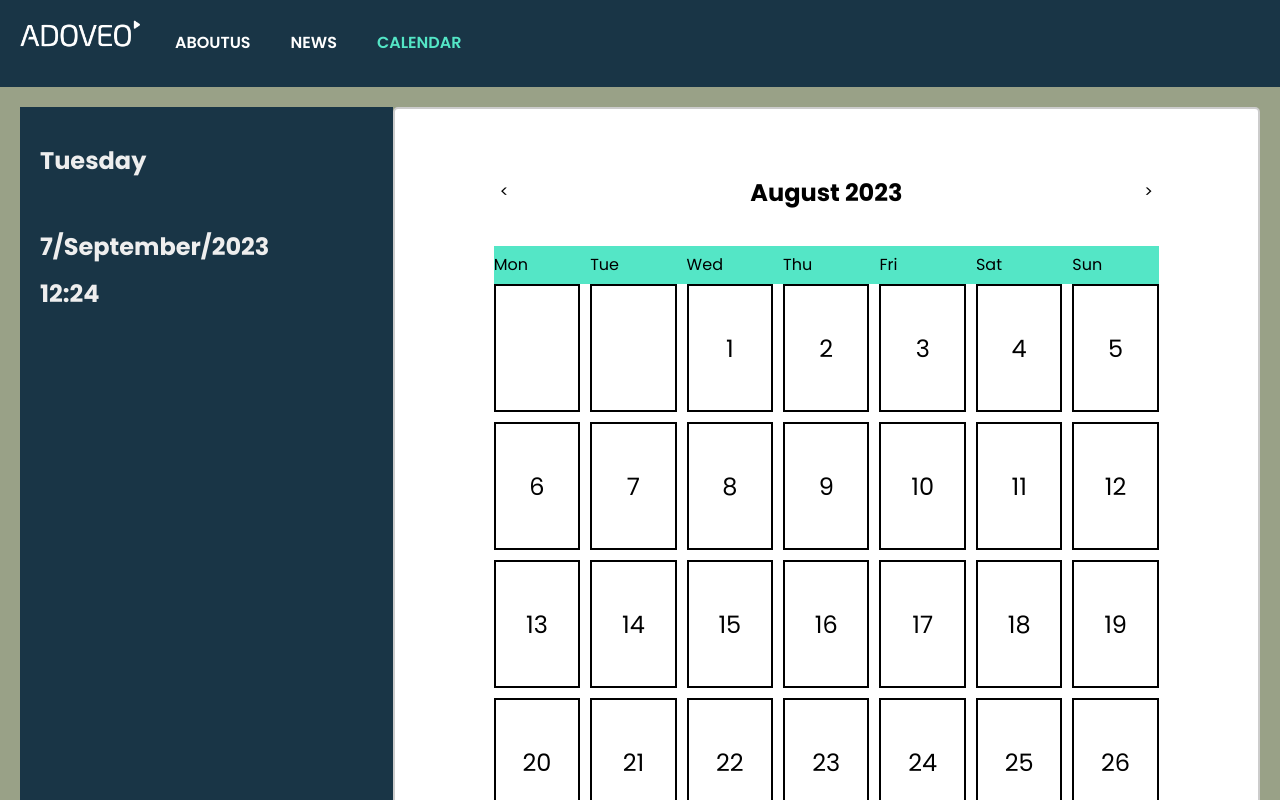
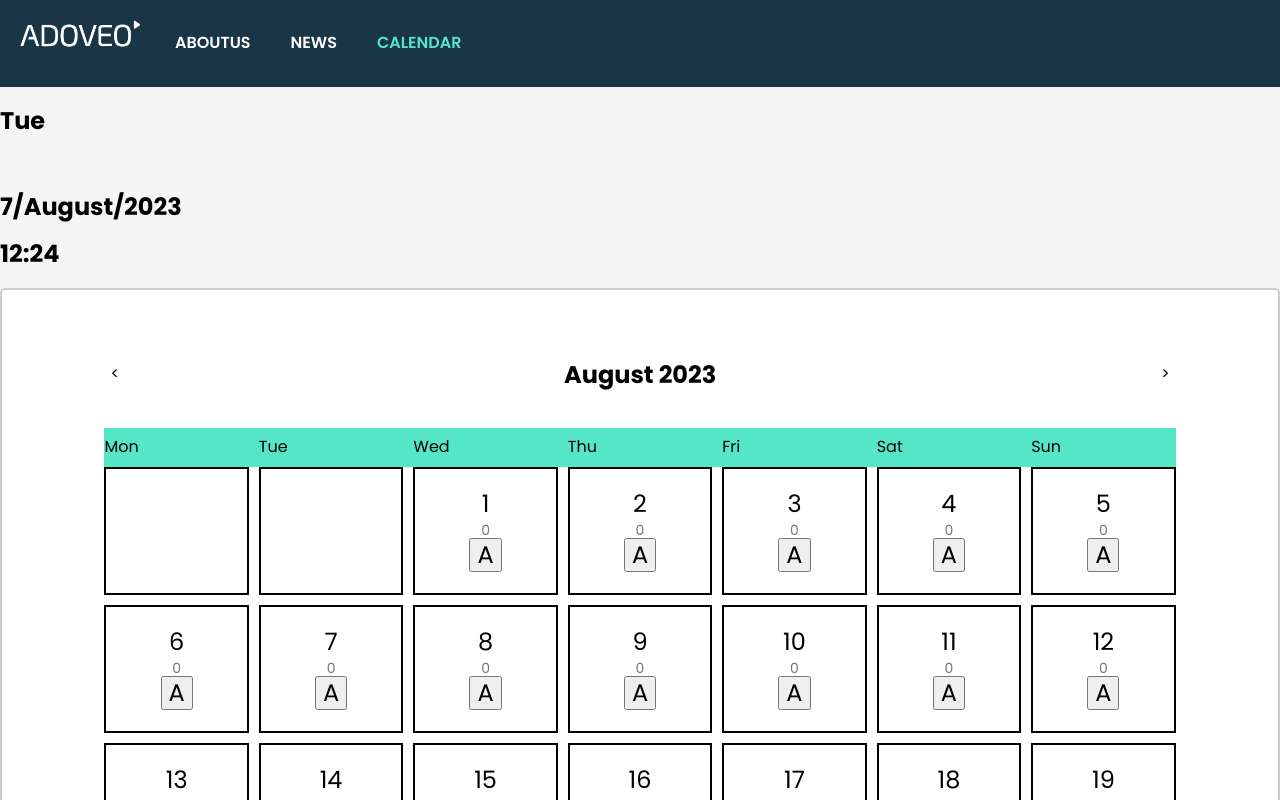
Before and after one commit to JamJarLid/devops-project, a React (Vite) app: page /calendar in a window 1280 px wide. Shown: the top 800 px of the page. Built offline with nearby package versions, Linux system fonts and the light colour scheme.

Commit message:
fixed the calendar

```diff
--- a/src/calendar/Calendar.jsx
+++ b/src/calendar/Calendar.jsx
@@ -1,63 +1,40 @@
 import React, { useState } from 'react';
 import './calendar.css';
 
-const calendar = () => {
+const Calendar = () => {
   const [date, setDate] = useState(new Date());
-  const [selectedDate, setSelectedDate] = useState();
+  const [selectedDate, setSelectedDate] = useState(null);
   const [tasks, setTasks] = useState([]);
   const [taskInput, setTaskInput] = useState('');
 
   const setPrevMonth = () => {
-    fixDate((prevDate) => {
-      let year = prevDate.getFullYear();
-      let month = prevDate.getMonth() - 1;
-      if (month < 0) {
-        month = 11;
-        year -= 1;
-      }
-      return new Date(year, month, 1);
-    });
+    setDate(prevDate => new Date(prevDate.getFullYear(), prevDate.getMonth() - 1, 1));
   };
 
   const setNextMonth = () => {
-    setDate((prevDate) => {
-      let year = prevDate.getFullYear();
-      let month = prevDate.getMonth() + 1;
-      if (month > 11) {
-        month = 0;
-        year += 1;
-      }
-      return new Date(year, month, 1);
-    });
+    setDate(prevDate => new Date(prevDate.getFullYear(), prevDate.getMonth() + 1, 1));
   };
 
-  const handleDateClick = (day) => {
+  const setDateClick = day => {
     setSelectedDate(day);
-    document.getElementById('addTasks').style.display = 'None';
   };
 
   const addTodo = (date, taskList) => {
-    setTasks((prevTasks) => [...prevTasks, { date, tasks: taskList }]);
-    document.getElementById('addTasks').style.display = 'inline-block';
+    setTasks(prevTasks => [...prevTasks, { date, tasks: taskList }]);
   };
 
-  const getTasksForDate = (date) => {
-    const task = tasks.find((task) => task.date === date);
+  const getTasksForDate = date => {
+    const task = tasks.find(task => task.date === date);
     return task ? task.tasks : [];
   };
 
   const addTask = () => {
     if (taskInput.trim() !== '' && selectedDate) {
-      const dateFull = selectedDate;
-      const taskList = getTasksForDate(dateFull);
-      const updatedTaskList = [...taskList, taskInput];
-
-      const updatedTasks = tasks.map((task) => {
-        if (task.date === dateFull) {
-          return { date: dateFull, tasks: updatedTaskList };
-        }
-        return task;
-      });
+      const updatedTasks = tasks.map(task =>
+        task.date === selectedDate
+          ? { date: selectedDate, tasks: [...task.tasks, taskInput] }
+          : task
+      );
 
       setTasks(updatedTasks);
       setTaskInput('');
@@ -78,15 +55,7 @@ const calendar = () => {
     'November',
     'December',
   ];
-  const weekDays = [
-    'Monday',
-    'Tuesday',
-    'Wednesday',
-    'Thursday',
-    'Friday',
-    'Saturday',
-    'Sunday',
-  ];
+  const weekDays = ['Mon', 'Tue', 'Wed', 'Thu', 'Fri', 'Sat', 'Sun'];
 
   const currentMonth = months[date.getMonth()];
   const currentYear = date.getFullYear();
@@ -94,35 +63,36 @@ const calendar = () => {
   const daysInMonth = new Date(currentYear, date.getMonth() + 1, 0).getDate();
   const firstDayOfMonth = new Date(currentYear, date.getMonth(), 1).getDay();
 
-  const hourNow = new Date().getHours();
-  const minuteNow = new Date().getMinutes();
-  const dayNow = new Date().getDay();
-  const dateNow = new Date().getDate();
-  const monthNow = new Date().getMonth() + 1;
-  const yearNow = new Date().getFullYear();
-
   const days = [];
   for (let i = 0; i < firstDayOfMonth; i++) {
     days.push(<div className="empty-day" key={`empty-${i}`}></div>);
   }
   for (let i = 1; i <= daysInMonth; i++) {
+    const dateFull = `${i}${currentMonth}${currentYear}`;
+    const taskList = getTasksForDate(dateFull);
     days.push(
-      <div className="day" key={`day-${i}`}>
-        {i}
+      <div
+        className={`day ${selectedDate === dateFull ? 'selected' : ''}`}
+        key={`day-${i}`}
+        onClick={() => setDateClick(dateFull)}
+      >
+        <div className="day-number">{i}</div>
+        <div className="task-count">{taskList.length}</div>
+        <button onClick={() => addTodo(dateFull, [])}>A</button>
       </div>
     );
   }
 
   return (
-    <div className="calendarContainer">
-      <div className="calendarTodo">
-        <h2>{weekDays[dayNow]}</h2> <br></br>
+    <div className="calendar-container">
+      <div className="calendar-todo">
+        <h2>{weekDays[new Date().getDay()]}</h2>
+        <br />
         <h2>
-          {dateNow}/{months[monthNow]}/{yearNow}
+          {new Date().getDate()}/{months[new Date().getMonth()]}/{new Date().getFullYear()}
         </h2>
         <h2>
-          {' '}
-          {hourNow}:{minuteNow}
+          {new Date().getHours()}:{new Date().getMinutes()}
         </h2>
       </div>
       <div className="calendar">
@@ -134,18 +104,34 @@ const calendar = () => {
           <button onClick={setNextMonth}>&gt;</button>
         </div>
         <div className="days">
-          <div className="weekday">Mon</div>
-          <div className="weekday">Tue</div>
-          <div className="weekday">Wed</div>
-          <div className="weekday">Thu</div>
-          <div className="weekday">Fri</div>
-          <div className="weekday">Sat</div>
-          <div className="weekday">Sun</div>
+          {weekDays.map(day => (
+            <div className="weekday" key={day}>
+              {day}
+            </div>
+          ))}
         </div>
         <div className="dates">{days}</div>
       </div>
+      {selectedDate && (
+        <div className="todo-list">
+          <h3>{selectedDate}</h3>
+          <ul>
+            {getTasksForDate(selectedDate).map((task, index) => (
+              <li key={index}>{task}</li>
+            ))}
+          </ul>
+          <div className="add-task">
+            <input
+              type="text"
+              value={taskInput}
+              onChange={e => setTaskInput(e.target.value)}
+            />
+            <button onClick={addTask}>Add Task</button>
+          </div>
+        </div>
+      )}
     </div>
   );
 };
 
-export default calendar;
+export default Calendar;
```
Also changed, not shown: src/calendar/calendarfunction.jsx (+38 -4 lines).
